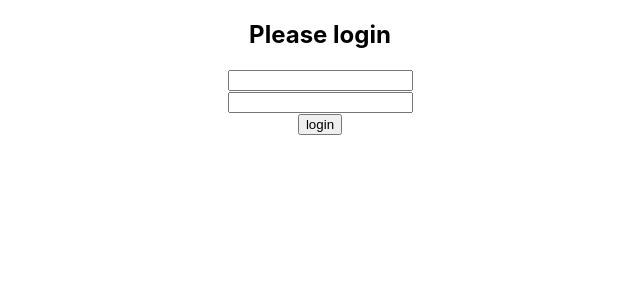
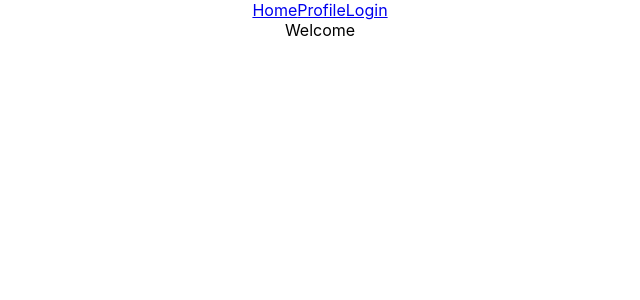
Before and after one commit to carlosavellar/spaceship-finder, a React (Create React App) app: page / in a window 1280 px wide. Shown: the top 300 px of the page, without its empty margins (320-960 px from the left). Built offline with nearby package versions, Linux system fonts and the light colour scheme.

Commit message:
React Router

```diff
--- a/package.json
+++ b/package.json
@@ -10,8 +10,11 @@
     "@types/node": "^16.11.64",
     "@types/react": "^18.0.21",
     "@types/react-dom": "^18.0.6",
+    "@types/react-router-dom": "^5.3.3",
     "react": "^18.2.0",
     "react-dom": "^18.2.0",
+    "react-router": "^6.4.2",
+    "react-router-dom": "^6.4.2",
     "react-scripts": "5.0.1",
     "typescript": "^4.8.4",
     "web-vitals": "^2.1.4"
--- a/src/components/App.tsx
+++ b/src/components/App.tsx
@@ -3,7 +3,11 @@ import './App.css';
 import { User } from './../model/Model';
 import { AuthService } from '../services/AuthServices';
 import { Login } from './Login';
-
+import { Route, Routes, BrowserRouter } from 'react-router-dom';
+import history from './../utils/history';
+import { Home } from './Home';
+import { NavBar } from './NavBar';
+import { Profile } from './Profile';
 export interface AppState {
   user: User | undefined;
 }
@@ -13,6 +17,9 @@ export class App extends React.Component<{}, AppState> {
 
   constructor(props: any) {
     super(props);
+    this.state = {
+      user: undefined,
+    };
     this.setUser = this.setUser.bind(this);
   }
 
@@ -27,7 +34,16 @@ export class App extends React.Component<{}, AppState> {
     console.log(this.authService);
     return (
       <div className="App">
-        <Login authService={this.authService} setUser={this.setUser} />
+        <BrowserRouter>
+          <div>
+            <NavBar user={this.state.user} />
+            <Routes>
+              <Route path="/" element={<Home />} />
+              <Route path="/login" element={<Login authService={this.authService} setUser={this.setUser} />} />
+              <Route path="/profile" element={<Profile />} />
+            </Routes>
+          </div>
+        </BrowserRouter>
       </div>
     );
   }
--- /dev/null
+++ b/src/components/Home.tsx
@@ -0,0 +1,7 @@
+import React from 'react';
+
+export class Home extends React.Component {
+  render() {
+    return <div>Welcome</div>;
+  }
+}
--- /dev/null
+++ b/src/components/NavBar.tsx
@@ -0,0 +1,22 @@
+import React from 'react';
+import { User } from '../model/Model';
+import { Link } from 'react-router-dom';
+
+export class NavBar extends React.Component<{ user: User | undefined }> {
+  render() {
+    let loginLogout: any;
+    if (this.props.user) {
+      loginLogout = <Link to="/logout">{this.props.user.userName}</Link>;
+    } else {
+      loginLogout = <Link to="/login">Login</Link>;
+    }
+
+    return (
+      <div className="navbar">
+        <Link to="/">Home</Link>
+        <Link to="/profile">Profile</Link>
+        {loginLogout}
+      </div>
+    );
+  }
+}
--- /dev/null
+++ b/src/components/Profile.tsx
@@ -0,0 +1,7 @@
+import React from 'react';
+
+export class Profile extends React.Component {
+  render() {
+    return <div>Welcome nessa porra</div>;
+  }
+}
--- /dev/null
+++ b/src/utils/history.ts
@@ -0,0 +1,3 @@
+import { createBrowserHistory } from 'history';
+
+export default createBrowserHistory();
```
Also changed, not shown: 2 other files (tests, documents, lock files or other folders).
